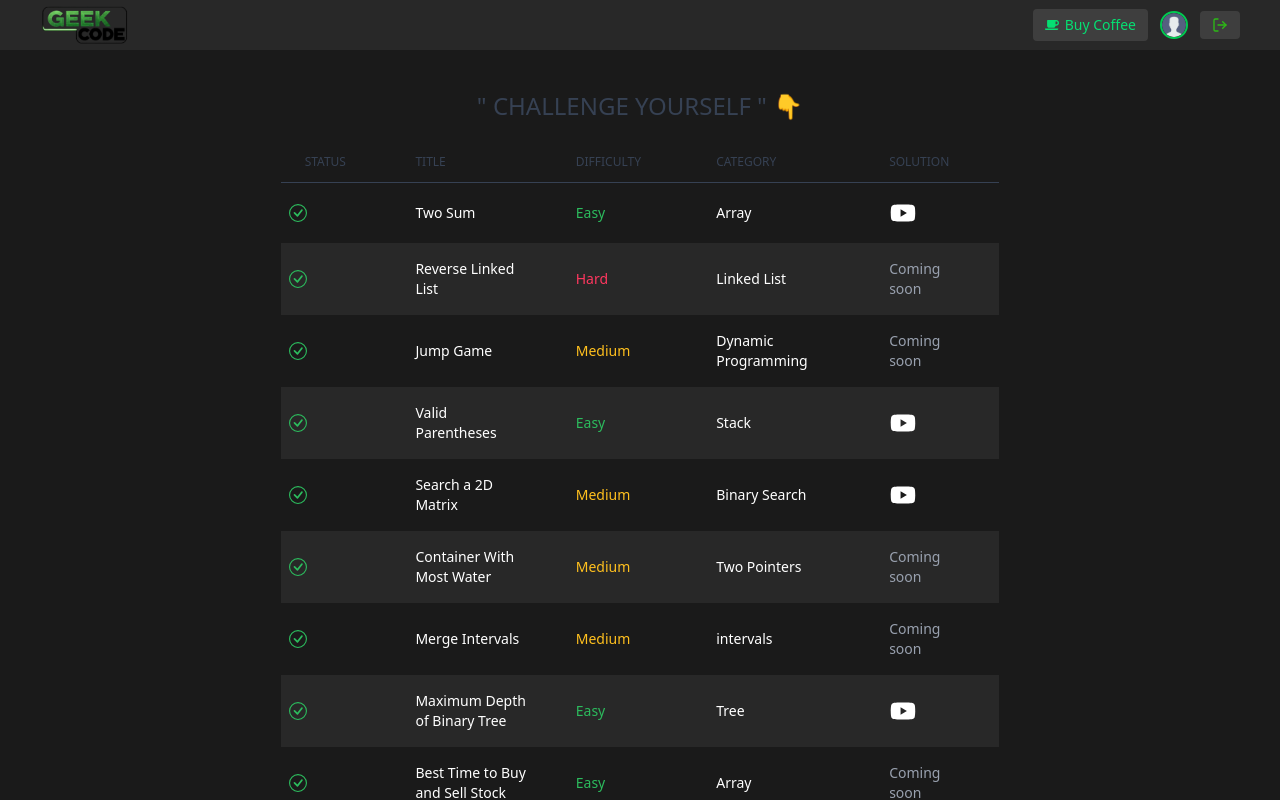
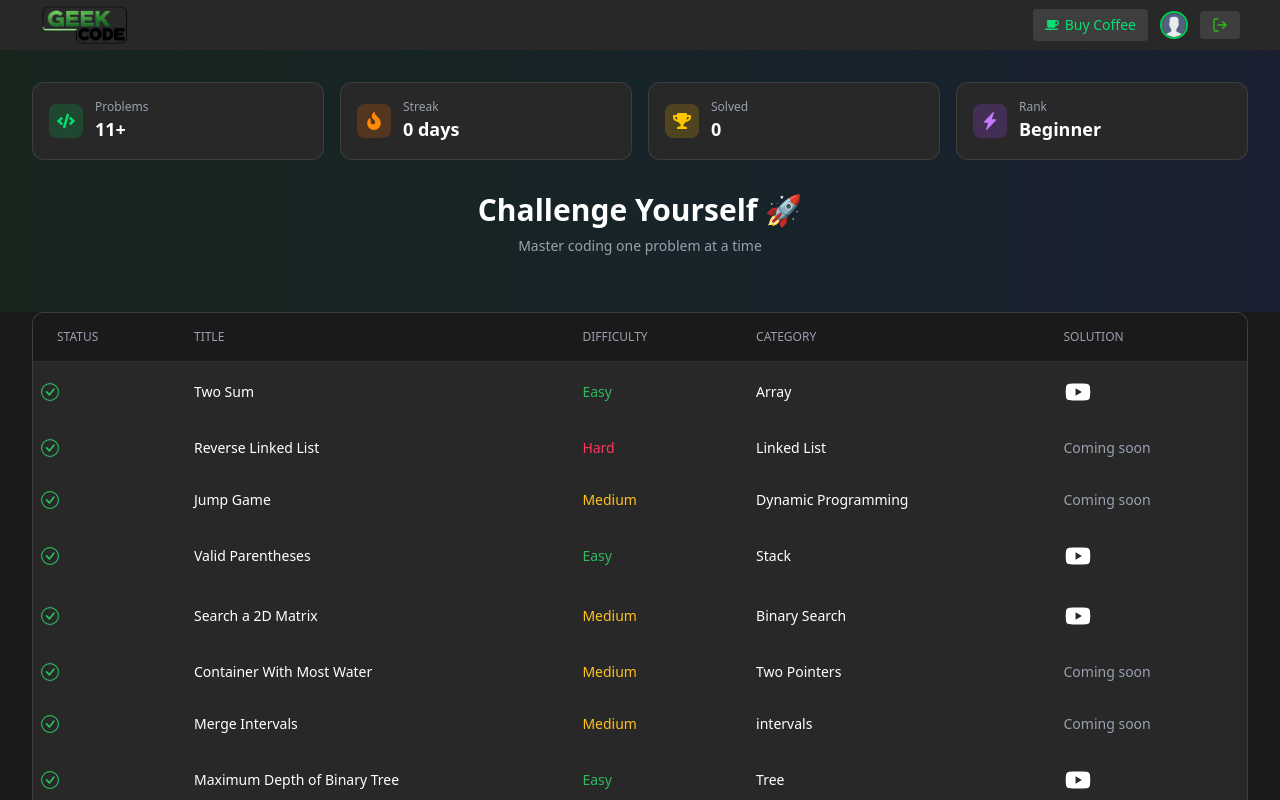
Before and after one commit to prakhar-srivastavaa/GeekCode, a Next.js app: page / in a window 1280 px wide. Shown: the top 800 px of the page. Built offline with nearby package versions, Linux system fonts and the light colour scheme; no server answers; sample sign-in values are in the browser's storage.

Commit message:
feat: add stats dashboard to home page

```diff
--- a/src/pages/index.tsx
+++ b/src/pages/index.tsx
@@ -1,32 +1,106 @@
 import ProblemsTable from "@/Components/ProblemsTable/ProblemsTable";
 import Topbar from "@/Components/Topbar/Topbar";
-
+import { useState, useEffect } from "react";
+import { FaCode, FaFire, FaTrophy, FaRocket } from "react-icons/fa";
+import { BsLightningChargeFill } from "react-icons/bs";
 
 export default function Home() {
+  const [stats, setStats] = useState({ solved: 0, streak: 0 });
+
+  useEffect(() => {
+    // Load stats from localStorage
+    const savedStats = localStorage.getItem('geekcode_stats');
+    if (savedStats) {
+      setStats(JSON.parse(savedStats));
+    }
+  }, []);
+
   return (
     <main className="bg-dark-layer-2 min-h-screen">
       <Topbar />
-      <h1
-        className="text-2xl text-center text-gray-700 dark:text-gray-400  font-medium uppercase mt-10 mb-5">
-        " Challenge Yourself " 👇
+
+      {/* Hero Section */}
+      <div className="relative overflow-hidden">
+        <div className="absolute inset-0 bg-gradient-to-r from-green-900/20 to-blue-900/20"></div>
+        <div className="relative max-w-7xl mx-auto px-4 sm:px-6 lg:px-8 py-8">
+          {/* Stats Cards */}
+          <div className="grid grid-cols-2 md:grid-cols-4 gap-3 md:gap-4 mb-8">
+            <div className="bg-dark-layer-1 rounded-xl p-4 border border-dark-fill-3 hover:border-green-500/50 transition-all duration-300 group">
+              <div className="flex items-center gap-3">
+                <div className="p-2 bg-green-500/20 rounded-lg group-hover:bg-green-500/30 transition-colors">
+                  <FaCode className="text-green-400 text-lg" />
+                </div>
+                <div>
+                  <p className="text-gray-400 text-xs">Problems</p>
+                  <p className="text-white font-bold text-lg">11+</p>
+                </div>
+              </div>
+            </div>
+            <div className="bg-dark-layer-1 rounded-xl p-4 border border-dark-fill-3 hover:border-orange-500/50 transition-all duration-300 group">
+              <div className="flex items-center gap-3">
+                <div className="p-2 bg-orange-500/20 rounded-lg group-hover:bg-orange-500/30 transition-colors">
+                  <FaFire className="text-orange-400 text-lg" />
+                </div>
+                <div>
+                  <p className="text-gray-400 text-xs">Streak</p>
+                  <p className="text-white font-bold text-lg">{stats.streak} days</p>
+                </div>
+              </div>
+            </div>
+            <div className="bg-dark-layer-1 rounded-xl p-4 border border-dark-fill-3 hover:border-yellow-500/50 transition-all duration-300 group">
+              <div className="flex items-center gap-3">
+                <div className="p-2 bg-yellow-500/20 rounded-lg group-hover:bg-yellow-500/30 transition-colors">
+                  <FaTrophy className="text-yellow-400 text-lg" />
+                </div>
+                <div>
+                  <p className="text-gray-400 text-xs">Solved</p>
+                  <p className="text-white font-bold text-lg">{stats.solved}</p>
+                </div>
+              </div>
+            </div>
+            <div className="bg-dark-layer-1 rounded-xl p-4 border border-dark-fill-3 hover:border-purple-500/50 transition-all duration-300 group">
+              <div className="flex items-center gap-3">
+                <div className="p-2 bg-purple-500/20 rounded-lg group-hover:bg-purple-500/30 transition-colors">
+                  <BsLightningChargeFill className="text-purple-400 text-lg" />
+                </div>
+                <div>
+                  <p className="text-gray-400 text-xs">Rank</p>
+                  <p className="text-white font-bold text-lg">Beginner</p>
+                </div>
+              </div>
+            </div>
+          </div>
+
+          {/* Title */}
+          <div className="text-center mb-6">
+            <h1 className="text-2xl md:text-3xl font-bold text-white mb-2">
+              Challenge Yourself <span className="text-green-400">🚀</span>
             </h1>
-      <div className="relative overflow-auto mx-auto px-6 pb-10">
-        <table className="text-sm text-left text-gray-500 dark:text-gray-400 sm:w-7/12 w-full max-w[1200px] mx-auto border-collapse">
-          <thead className="text-xs text-gray-700 uppercase dark:text-gray-400 border-b">
+            <p className="text-gray-400 text-sm">Master coding one problem at a time</p>
+          </div>
+        </div>
+      </div>
+
+      {/* Problems Table */}
+      <div className="max-w-7xl mx-auto px-4 sm:px-6 lg:px-8 pb-10">
+        <div className="bg-dark-layer-1 rounded-xl overflow-hidden border border-dark-fill-3">
+          <div className="overflow-x-auto">
+            <table className="w-full text-sm text-left text-gray-400">
+              <thead className="text-xs uppercase bg-dark-layer-2 text-gray-400 border-b border-dark-fill-3">
                 <tr>
-              <th scope="col" className="px-6 py-3 w-0 font-medium">
+                  <th scope="col" className="px-4 md:px-6 py-4 font-medium">
                     Status
                   </th>
-              <th scope="col" className="px-6 py-3 w-0 font-medium">
+                  <th scope="col" className="px-4 md:px-6 py-4 font-medium">
                     Title
                   </th>
-              <th scope="col" className="px-6 py-3 w-0 font-medium">
+                  <th scope="col" className="px-4 md:px-6 py-4 font-medium hidden sm:table-cell">
                     Difficulty
                   </th>
-              <th scope="col" className="px-6 py-3 w-0 font-medium">
+                  <th scope="col" className="px-4 md:px-6 py-4 font-medium hidden md:table-cell">
                     Category
                   </th>
-              <th scope="col" className="px-6 py-3 w-0 font-medium">
+                  <th scope="col" className="px-4 md:px-6 py-4 font-medium">
                     Solution
                   </th>
                 </tr>
@@ -34,7 +108,15 @@ export default function Home() {
               <ProblemsTable />
             </table>
           </div>
+        </div>
+      </div>
 
+      {/* Footer */}
+      <footer className="border-t border-dark-fill-3 py-6">
+        <div className="max-w-7xl mx-auto px-4 text-center">
+          <p className="text-gray-500 text-sm">Built with ❤️ for coders | GeekCode © 2025</p>
+        </div>
+      </footer>
     </main>
   );
 }
```
Lines whose indentation alone changed are shown as unchanged.
